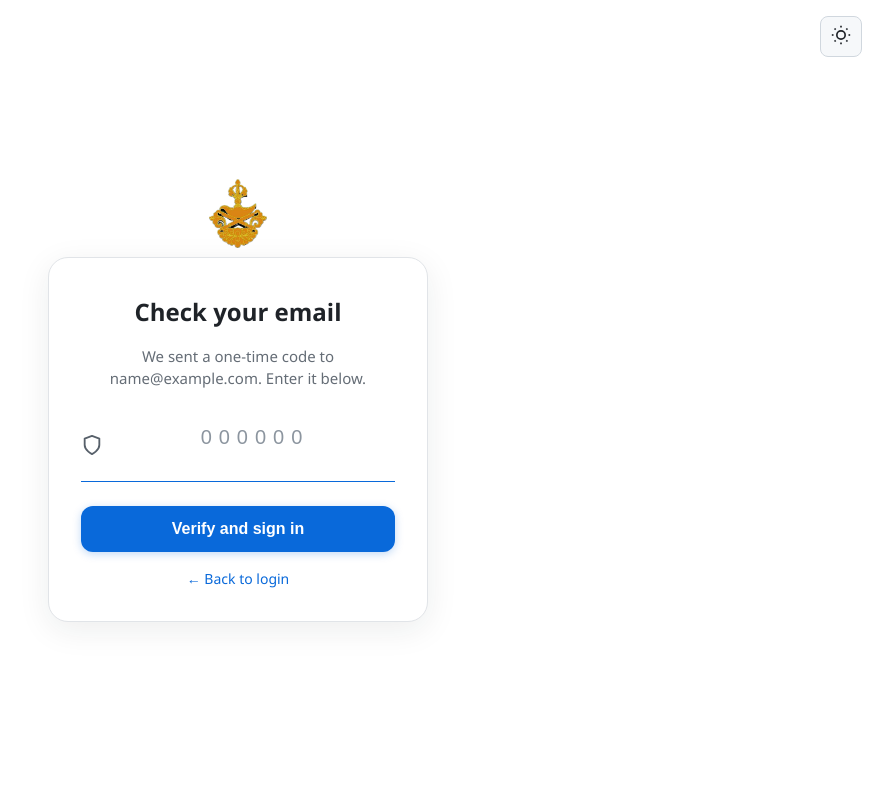
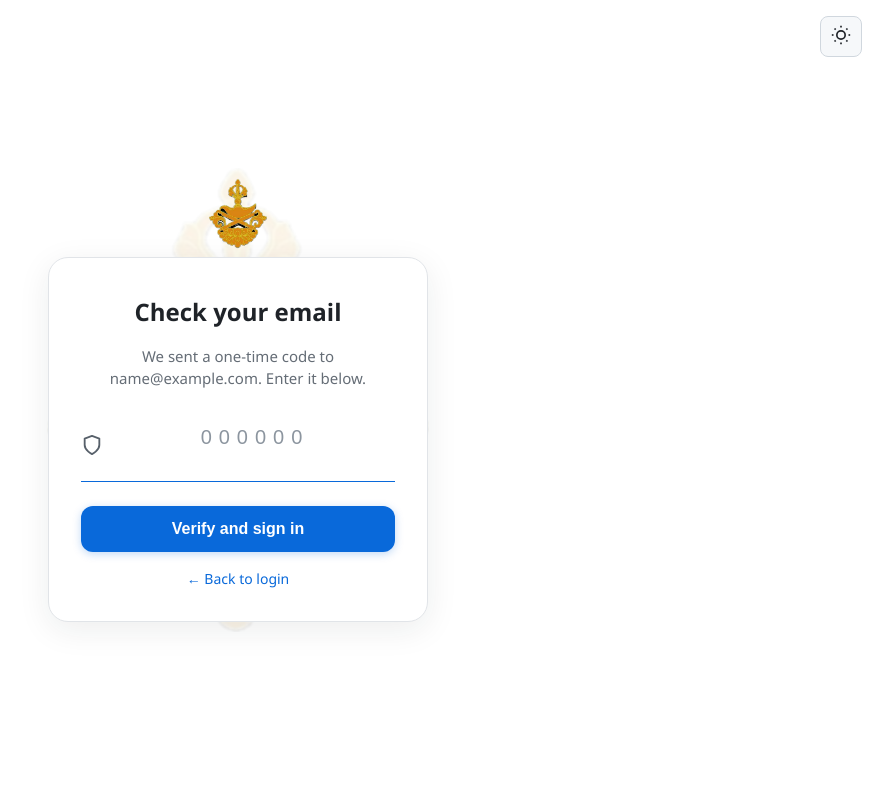
Before and after one commit to newexport78/RBA-ims, a Django app: template templates/accounts/otp.html in a window 1280 px wide. Shown: the whole page, without its empty margins (402-1280 px from the left). Run offline with Django 4.2, Linux system fonts and the light colour scheme; the template is opened without the code that fills it: most values are stand-ins (such as "Sample title", 1, 10 or a date in 2020).

Commit message:
Stronger light-theme watermark; OTP page watermark

```diff
--- a/templates/accounts/otp.html
+++ b/templates/accounts/otp.html
@@ -12,6 +12,30 @@
     padding: 24px;
     background: #ffffff;
     position: relative;
+    overflow-x: hidden;
+  }
+  /* Same crest as dashboard watermark, tuned for white OTP background */
+  .login-page-watermark {
+    position: fixed;
+    inset: 0;
+    z-index: 0;
+    pointer-events: none;
+    display: flex;
+    align-items: center;
+    justify-content: center;
+    overflow: hidden;
+  }
+  .login-page-watermark img {
+    height: min(58vh, 620px);
+    width: auto;
+    max-width: min(88vw, 720px);
+    object-fit: contain;
+    object-position: center;
+    opacity: 0.082;
+    user-select: none;
+  }
+  [data-theme="dark"] .login-page-watermark img {
+    opacity: 0.095;
   }
   .login-logo {
     position: relative;
@@ -141,6 +165,9 @@
   <span class="theme-icon-light" style="display:none;"><svg width="20" height="20" viewBox="0 0 24 24" fill="none" stroke="currentColor" stroke-width="2"><circle cx="12" cy="12" r="5"/><line x1="12" y1="1" x2="12" y2="3"/><line x1="12" y1="21" x2="12" y2="23"/><line x1="4.22" y1="4.22" x2="5.64" y2="5.64"/><line x1="18.36" y1="18.36" x2="19.78" y2="19.78"/><line x1="1" y1="12" x2="3" y2="12"/><line x1="21" y1="12" x2="23" y2="12"/><line x1="4.22" y1="19.78" x2="5.64" y2="18.36"/><line x1="18.36" y1="5.64" x2="19.78" y2="4.22"/></svg></span>
 </button>
 <div class="login-page">
+  <div class="login-page-watermark" aria-hidden="true">
+    <img src="{% static 'images/logo.png' %}" alt="" decoding="async" fetchpriority="low">
+  </div>
   {% if messages %}
   <div class="login-messages">
     {% for message in messages %}
--- a/templates/base_dashboard.html
+++ b/templates/base_dashboard.html
@@ -59,7 +59,7 @@
       user-select: none;
     }
     [data-theme="light"] .dashboard-watermark img {
-      opacity: 0.045;
+      opacity: 0.082;
     }
     .header, .main { position: relative; z-index: 1; }
     .header {
```
